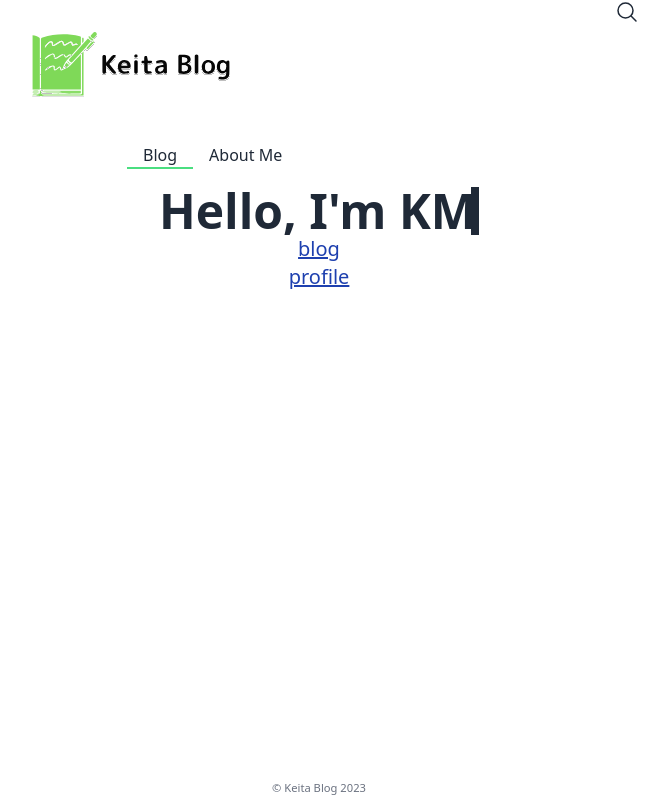
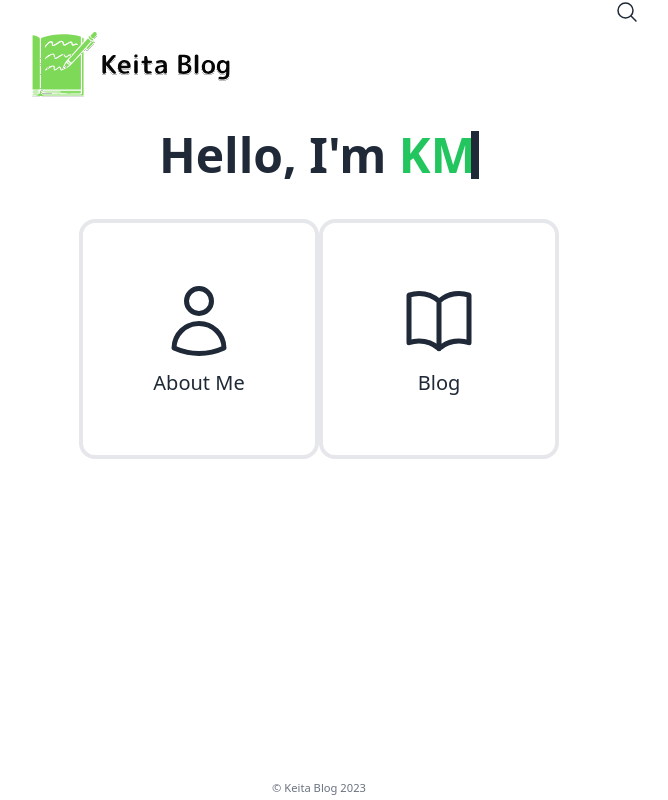
Before and after one commit to Keita-0/study_blog, a Next.js app: page / in a window 1280 px wide. Shown: the whole page, without its empty margins (321-989 px from the left). Built offline with nearby package versions, Linux system fonts and the light colour scheme.

Commit message:
Profile画面の修正

```diff
--- a/src/Layout/Layout.tsx
+++ b/src/Layout/Layout.tsx
@@ -13,7 +13,7 @@ export const Layout: FC<Props> = ({ children }) => {
     <div className="font-sans text-gray-800">
       <div className="mx-80 flex min-h-screen flex-col ">
         <Header />
-        <Tabs />
+        {/* <Tabs /> */}
         <main className="flex flex-1 flex-col items-center">{children}</main>
         <Footer />
       </div>
--- a/src/pages/api/search.ts
+++ b/src/pages/api/search.ts
@@ -1,6 +1,6 @@
 import { NextApiRequest, NextApiResponse } from "next";
 import { client } from "src/libs/client";
-import { Blog } from "src/pages";
+import { Blog } from "src/pages/blog";
 
 const handler = async (req: NextApiRequest, res: NextApiResponse) => {
   const data = await client.getList<Blog>({
--- a/src/pages/index.tsx
+++ b/src/pages/index.tsx
@@ -6,25 +6,49 @@ const Home: NextPage = () => {
     <>
       <div className="flex w-full items-center justify-center">
         <div className="white-space w-90 inline-block w-80 animate-caret-border overflow-hidden border-r-8 border-transparent text-5xl font-bold">
-          <span>Hello,&nbsp;</span>
-          <span>I'm&nbsp;</span>
-          <span>KM.</span>
+          <span>Hello,&nbsp;I&apos;m&nbsp;</span>
+          <span className="text-green-500">KM</span>
+          <span>.</span>
         </div>
       </div>
-      <div>
-        <Link
-          href={`/blog/`}
-          className="text-xl text-blue-800 underline hover:text-blue-400"
-        >
-          blog
+      <div className="mt-10 flex w-9/12 flex-row justify-around">
+        <Link href={`/profile/`} className="text-xl underline no-underline">
+          <div className="flex h-60 w-60 flex-col items-center justify-center rounded-2xl border-4 transition-all duration-500 hover:scale-105">
+            <svg
+              xmlns="http://www.w3.org/2000/svg"
+              fill="none"
+              viewBox="0 0 24 24"
+              strokeWidth={1.5}
+              stroke="currentColor"
+              className="mb-2 h-20 w-20"
+            >
+              <path
+                strokeLinecap="round"
+                strokeLinejoin="round"
+                d="M15.75 6a3.75 3.75 0 11-7.5 0 3.75 3.75 0 017.5 0zM4.501 20.118a7.5 7.5 0 0114.998 0A17.933 17.933 0 0112 21.75c-2.676 0-5.216-.584-7.499-1.632z"
+              />
+            </svg>
+            About Me
+          </div>
         </Link>
-      </div>
-      <div>
-        <Link
-          href={`/profile/`}
-          className="text-xl text-blue-800 underline hover:text-blue-400"
-        >
-          profile
+        <Link href={`/blog/`} className="text-xl underline no-underline">
+          <div className="flex h-60 w-60 flex-col items-center justify-center rounded-2xl border-4 transition-all duration-500 ease-out hover:scale-105">
+            <svg
+              xmlns="http://www.w3.org/2000/svg"
+              fill="none"
+              viewBox="0 0 24 24"
+              strokeWidth={1.5}
+              stroke="currentColor"
+              className="mb-2 h-20 w-20"
+            >
+              <path
+                strokeLinecap="round"
+                strokeLinejoin="round"
+                d="M12 6.042A8.967 8.967 0 006 3.75c-1.052 0-2.062.18-3 .512v14.25A8.987 8.987 0 016 18c2.305 0 4.408.867 6 2.292m0-14.25a8.966 8.966 0 016-2.292c1.052 0 2.062.18 3 .512v14.25A8.987 8.987 0 0018 18a8.967 8.967 0 00-6 2.292m0-14.25v14.25"
+              />
+            </svg>
+            Blog
+          </div>
         </Link>
       </div>
     </>
--- a/src/pages/profile/index.tsx
+++ b/src/pages/profile/index.tsx
@@ -1,7 +1,57 @@
 import { NextPage } from "next";
 
 const Profile: NextPage = () => {
-  return <p>profileです</p>;
+  return (
+    <div className="flex w-full flex-col justify-start">
+      <div className="mb-8 animate-proflie-animation text-5xl font-bold">
+        About.
+      </div>
+      <div className="mb-8">
+        <div className="mb-3 animate-proflie-animation text-3xl font-bold">
+          Me
+        </div>
+        <ul className="mx-6 animate-proflie-animation-item list-disc">
+          <li className="mb-3">
+            <span>
+              名前
+              <br />
+              前田　啓太
+            </span>
+          </li>
+          <li className="mb-3">
+            <span>
+              生年月日
+              <br />
+              1996/7/15
+            </span>
+          </li>
+          <li className="mb-3">
+            <span>
+              出身地
+              <br />
+              神戸
+            </span>
+          </li>
+        </ul>
+      </div>
+      <div className="mb-8">
+        <div className="mb-3 animate-proflie-animation text-3xl font-bold ">
+          Hobby
+        </div>
+        <ul className="mx-6 animate-proflie-animation-item list-disc ">
+          <li className="mb-3">
+            <span>漫画</span>
+          </li>
+          <li className="mb-3">
+            <span>映画鑑賞</span>
+          </li>
+          <li className="mb-3">
+            <span>散歩</span>
+          </li>
+        </ul>
+      </div>
+    </div>
+  );
 };
 
 export default Profile;
--- a/tailwind.config.js
+++ b/tailwind.config.js
@@ -5,6 +5,10 @@ module.exports = {
       animation: {
         "caret-border":
           "caret-border 0.8s steps(1) infinite,tracking-in-expand 1.2s steps(16)",
+        "proflie-animation":
+          "proflie-animation 1.2s cubic-bezier(0.215, 0.610, 0.355, 1.000)   both",
+        "proflie-animation-item":
+          "proflie-animation-item 1.2s cubic-bezier(0.215, 0.610, 0.355, 1.000) 1s   both",
       },
       keyframes: {
         "caret-border": {
@@ -17,6 +21,34 @@ module.exports = {
             width: "0%",
           },
         },
+        "proflie-animation": {
+          "0%": {
+            "letter-spacing": "-.5em",
+            transform: "translateZ(-700px) translateY(500px)",
+            opacity: "0",
+          },
+          "40%": {
+            opacity: ".6",
+          },
+          to: {
+            transform: "translateZ(0) translateY(0)",
+            opacity: "1",
+          },
+        },
+        "proflie-animation-item": {
+          "0%": {
+            "letter-spacing": "-.5em",
+            transform: "translateZ(-700px) translateY(500px)",
+            opacity: "0",
+          },
+          "40%": {
+            opacity: ".6",
+          },
+          to: {
+            transform: "translateZ(0) translateY(0)",
+            opacity: "1",
+          },
+        },
       },
     },
   },
```
